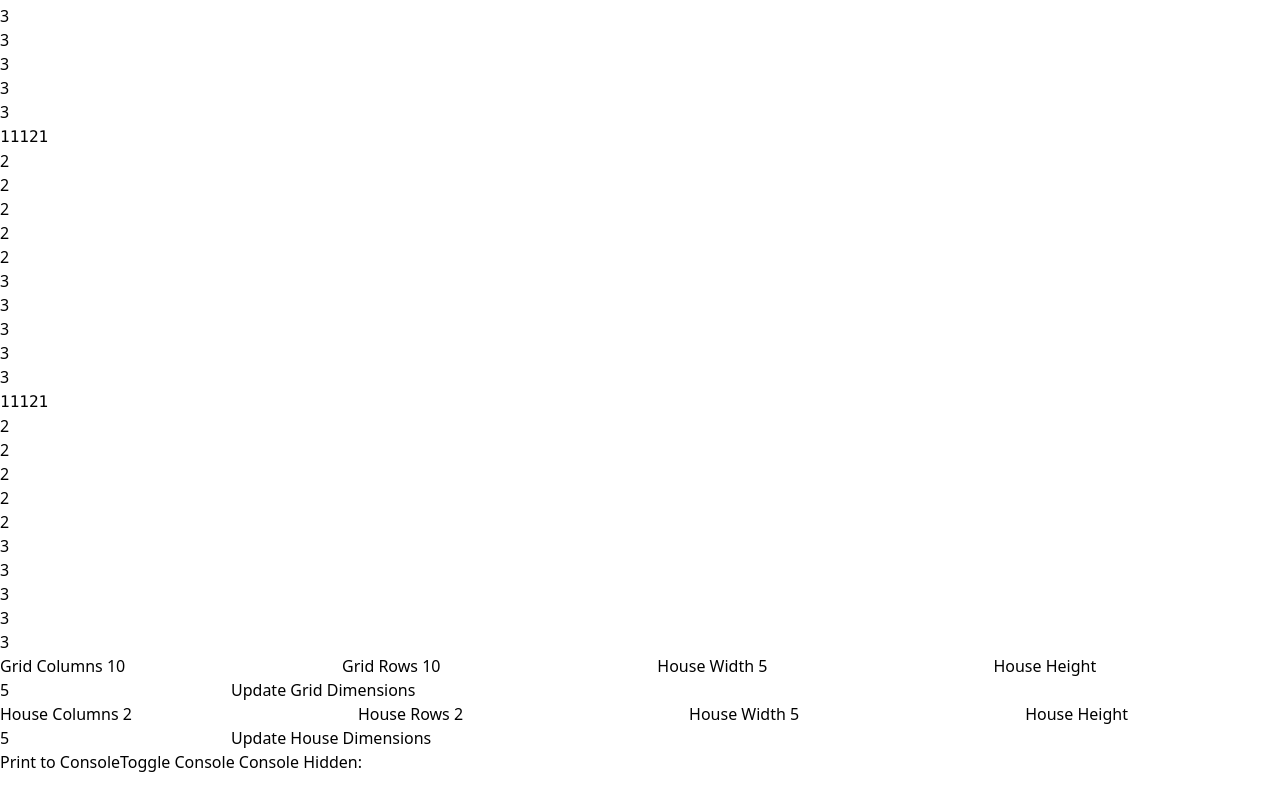
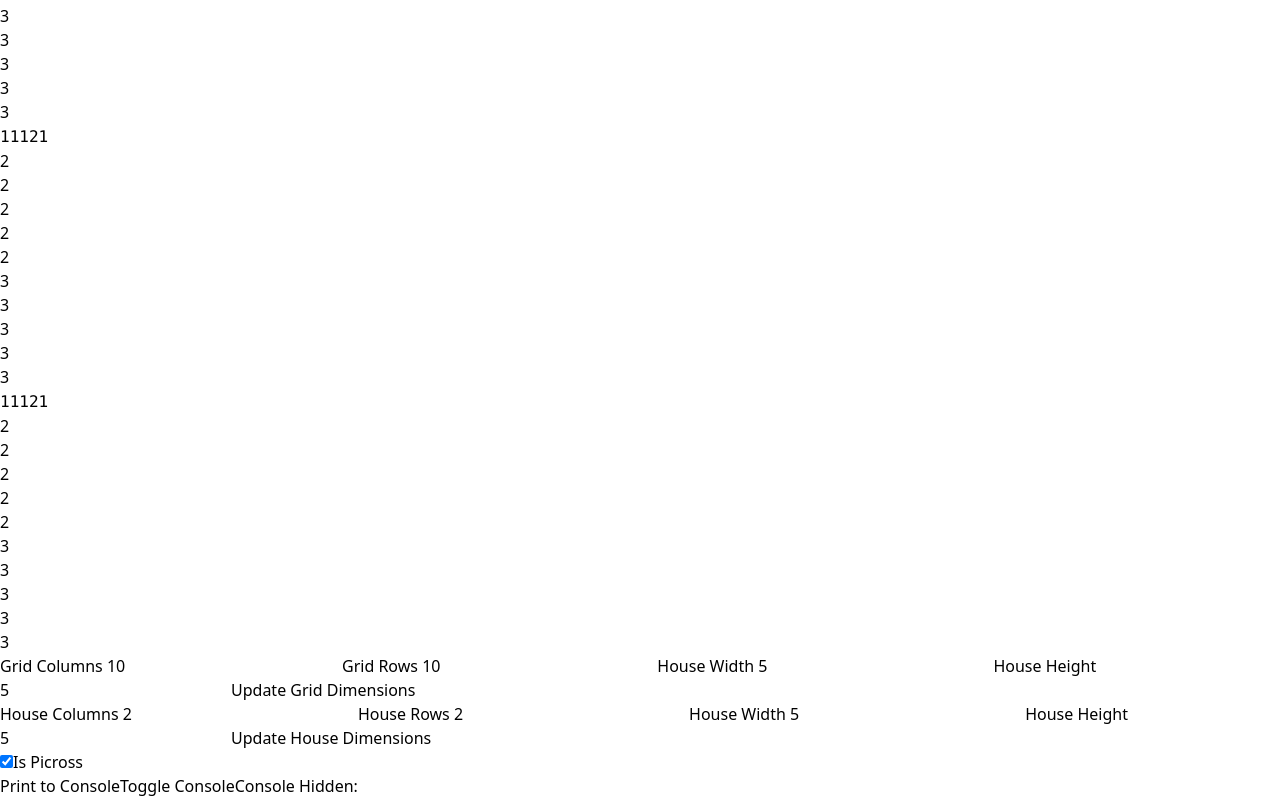
Before and after one commit to Tocseoj/stardoku, a Vue app: page /sudoku in a window 1280 px wide. Shown: the part 2340-3138 px from the top of the page. Before the commit the page ends 3114 px from the top, so only its background shows below. Built offline with nearby package versions, Linux system fonts and the light colour scheme.

Commit message:
niceties

```diff
--- a/src/stores/sudokuEndless.js
+++ b/src/stores/sudokuEndless.js
@@ -1,5 +1,5 @@
 import { defineStore, acceptHMRUpdate } from "pinia";
-import { computed, reactive } from "vue";
+import { computed, reactive, ref } from "vue";
 import { xor } from "@/modules/logic";
 import { error } from "../modules/exceptions";
 // import { useConsole } from "@/stores/console.js";
@@ -29,6 +29,8 @@ export const useSudokuEndlessStore = defineStore("sudokuEndless", () => {
       rows: numberOfHouseRows,
     },
   });
+
+  const isPicross = ref(true);
 
   function cellByPosition(column, row) {
     return row * gridSize.columns + column;
@@ -103,6 +105,7 @@ export const useSudokuEndlessStore = defineStore("sudokuEndless", () => {
 
   return {
     gridSize,
+    isPicross,
     cellByPosition,
     houseByPosition,
     setGridDimensions,
--- a/src/views/SudokuEndlessView.vue
+++ b/src/views/SudokuEndlessView.vue
@@ -4,6 +4,7 @@ import { useSudokuEndlessStore } from "@/stores/sudokuEndless";
 import { useConsole } from "@/stores/console";
 import { range, enumerate } from "@/modules/generators";
 import { max } from "@/modules/math";
+import { storeToRefs } from "pinia";
 const console = useConsole();
 console.log(console);
 
@@ -17,7 +18,7 @@ function getHouseRow(houseIndex) {
   return Math.floor(houseIndex / store.gridSize.house.columns);
 }
 
-const isPicross = ref(true);
+const { isPicross } = storeToRefs(store);
 
 // Styling
 const dynamicGridSize = computed(() => {
@@ -171,19 +172,27 @@ function focusPrevRow() {
         Update House Dimensions
       </button>
     </div>
+    <div class="m-2">
+      <label class="block border border-1 border-green-200 p-2">
+        <input type="checkbox" v-model="isPicross" name="isPicross" />
+        <span class="pl-2">Is Picross</span>
+      </label>
+    </div>
 
+    <div class="border border-1 border-green-200 m-2 p-2">
       <button
         @click="console.log('Clicked!')"
-      class="block m-4 p-2 bg-green-400 hover:bg-green-300 active:bg-green-600 text-slate-800"
+        class="m-4 p-2 bg-green-400 hover:bg-green-300 active:bg-green-600 text-slate-800"
       >
         Print to Console
       </button>
       <button
         @click="console.hidden = !console.hidden"
-      class="block m-4 p-2 bg-green-400 hover:bg-green-300 active:bg-green-600 text-slate-800"
+        class="m-4 p-2 bg-green-400 hover:bg-green-300 active:bg-green-600 text-slate-800"
       >
         Toggle Console
       </button>
-    Console Hidden: {{ console.hidden }}
+      <span class="inline-block m-4">Console Hidden: {{ console.hidden }}</span>
+    </div>
   </div>
 </template>
```
Lines whose indentation alone changed are shown as unchanged.
